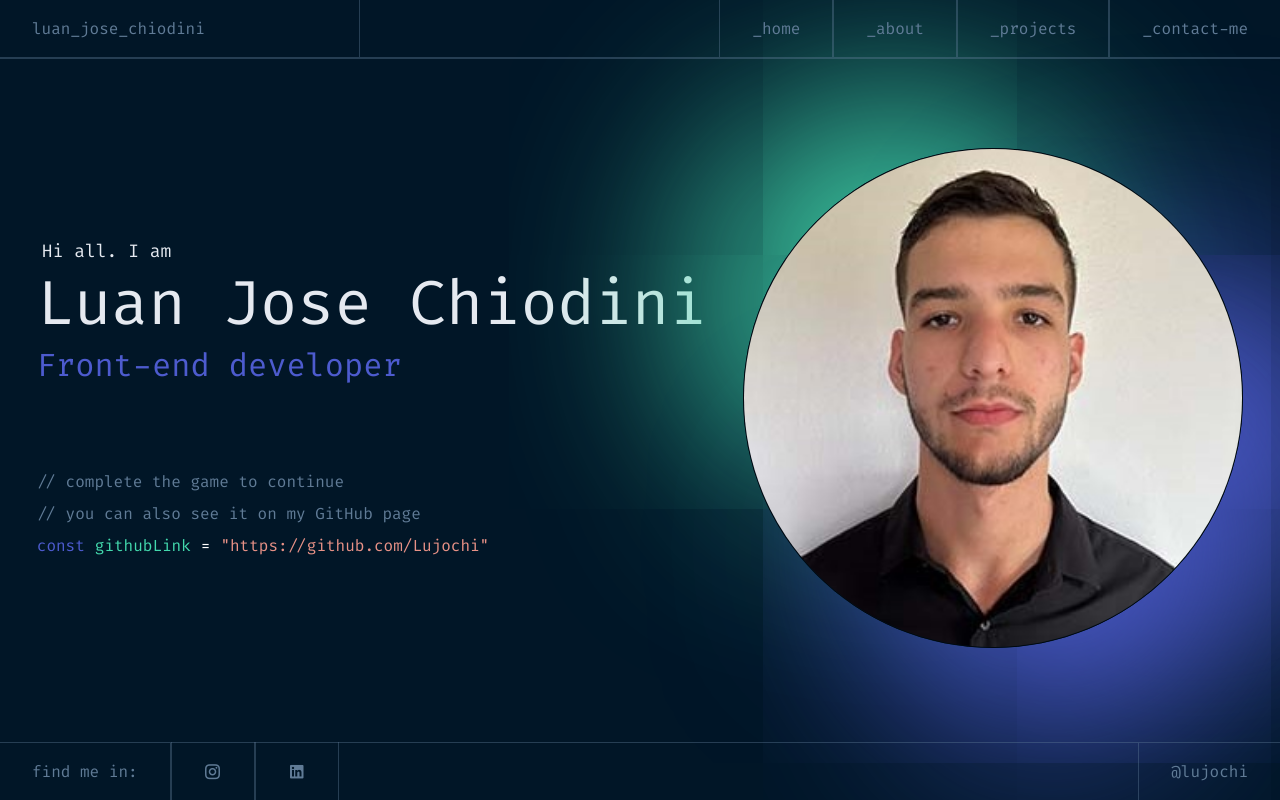
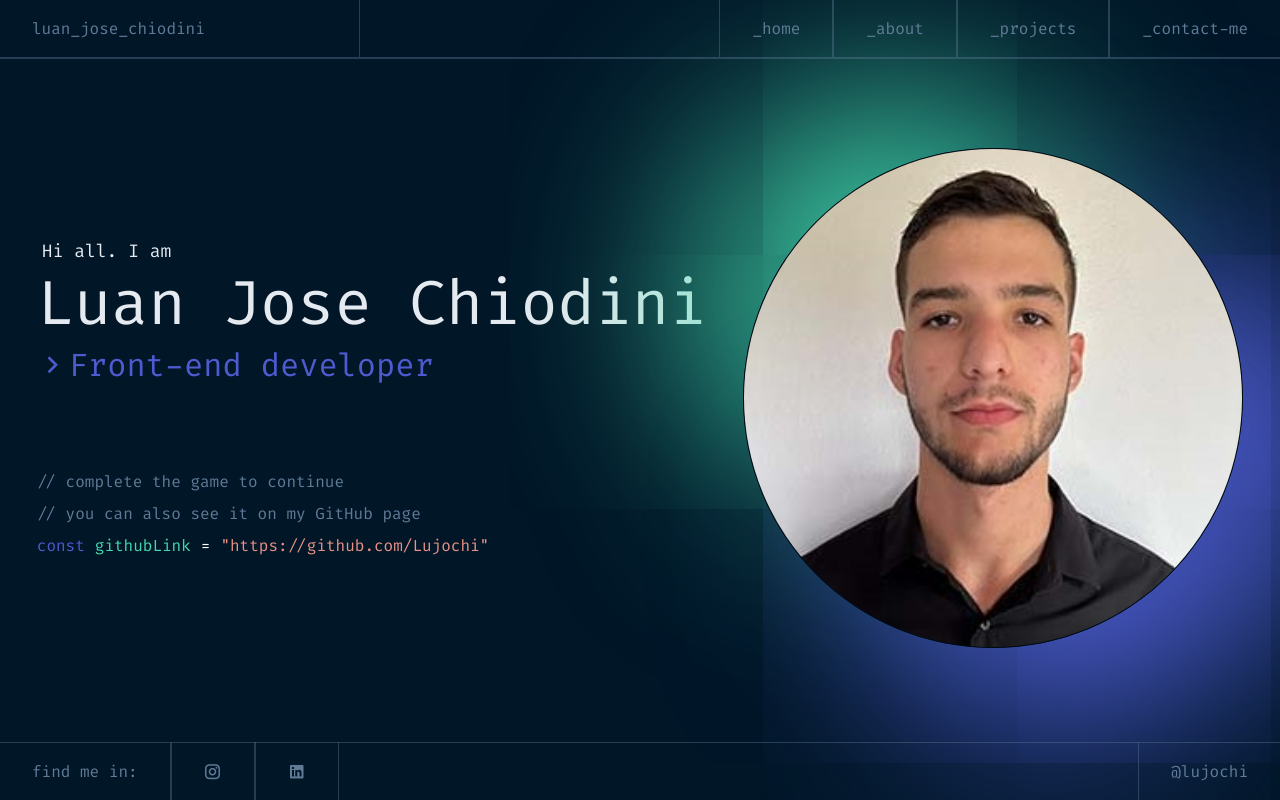
Before and after one commit to Lujochi/template-portfolio-dev, a React (Vite) app: page / in a window 1280 px wide. Built offline with nearby package versions, Linux system fonts and the light colour scheme.

Commit message:
Adicionando efeito de digitação

```diff
--- a/package.json
+++ b/package.json
@@ -11,6 +11,7 @@
   },
   "dependencies": {
     "framer-motion": "^11.2.11",
+    "prop-types": "^15.8.1",
     "react": "^18.3.1",
     "react-dom": "^18.3.1",
     "react-router-dom": "^6.23.1"
--- a/src/routes/Home.jsx
+++ b/src/routes/Home.jsx
@@ -1,3 +1,51 @@
+import PropTypes from "prop-types";
+import { useState, useEffect } from "react";
+
+const Cursor = () => {
+  const [visible, setVisible] = useState(true);
+
+  useEffect(() => {
+    const interval = setInterval(() => {
+      setVisible((prevVisible) => !prevVisible);
+    }, 500);
+
+    return () => clearInterval(interval);
+  }, []);
+
+  return <span>{visible ? "|" : " "}</span>;
+};
+
+const TypingEffect = ({ text }) => {
+  const [displayText, setDisplayText] = useState("");
+  const [isTyping, setIsTyping] = useState(true);
+
+  useEffect(() => {
+    let currentIndex = 0;
+    const interval = setInterval(() => {
+      if (currentIndex <= text.length) {
+        setDisplayText(text.slice(0, currentIndex));
+        currentIndex++;
+      } else {
+        clearInterval(interval);
+        setIsTyping(false);
+      }
+    }, 150);
+
+    return () => clearInterval(interval);
+  }, [text]);
+
+  return (
+    <>
+      <span>{displayText}</span>
+      {isTyping && <Cursor />}{" "}
+    </>
+  );
+};
+
+TypingEffect.propTypes = {
+  text: PropTypes.string.isRequired,
+};
+
 const Home = () => {
   return (
     <main>
@@ -7,7 +55,10 @@ const Home = () => {
             <div className="title-container">
               <p>Hi all. I am</p>
               <h1>Luan Jose Chiodini</h1>
-              <h2>Front-end developer</h2>
+              <h2>
+                <i className="ri-arrow-right-s-line"></i>
+                <TypingEffect text="Front-end developer" />
+              </h2>
             </div>
             <div className="description-container">
               <p>{"// complete the game to continue"}</p>
```
Also changed, not shown: src/components/Footer/FooterTransition.jsx (added), src/components/Header/HeaderTransition.jsx (added), src/components/PageTransition.jsx (added), 1 other file (tests, documents, lock files or other folders).
